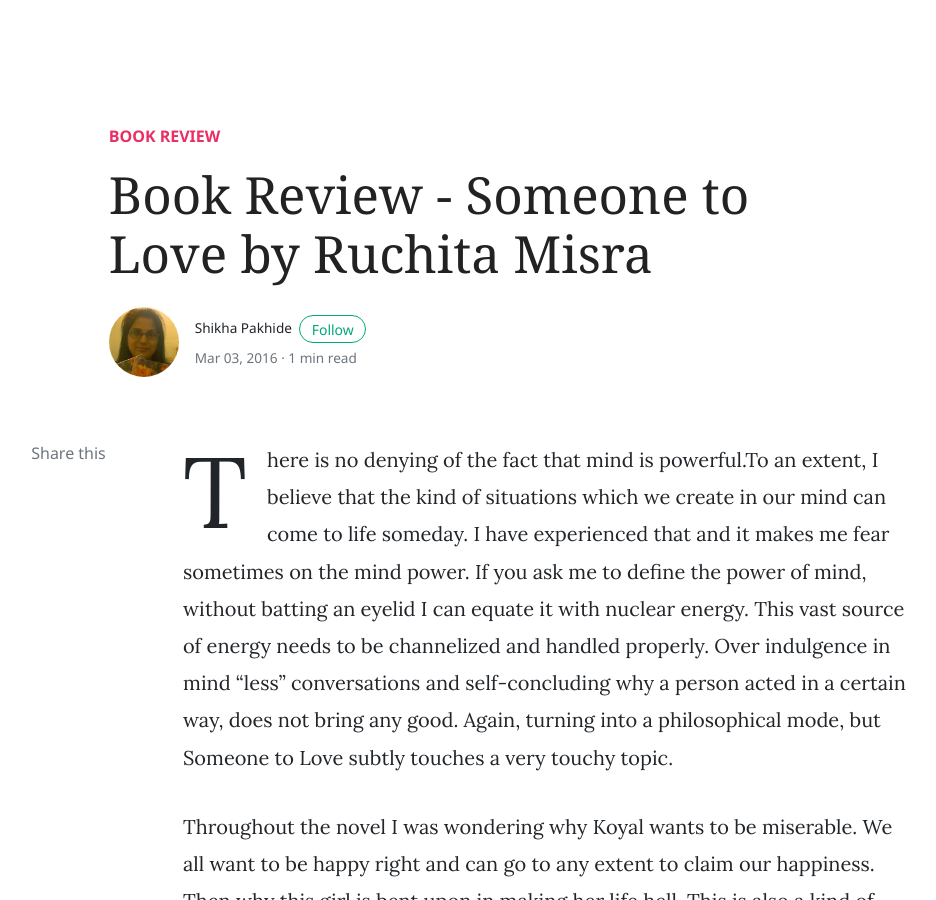
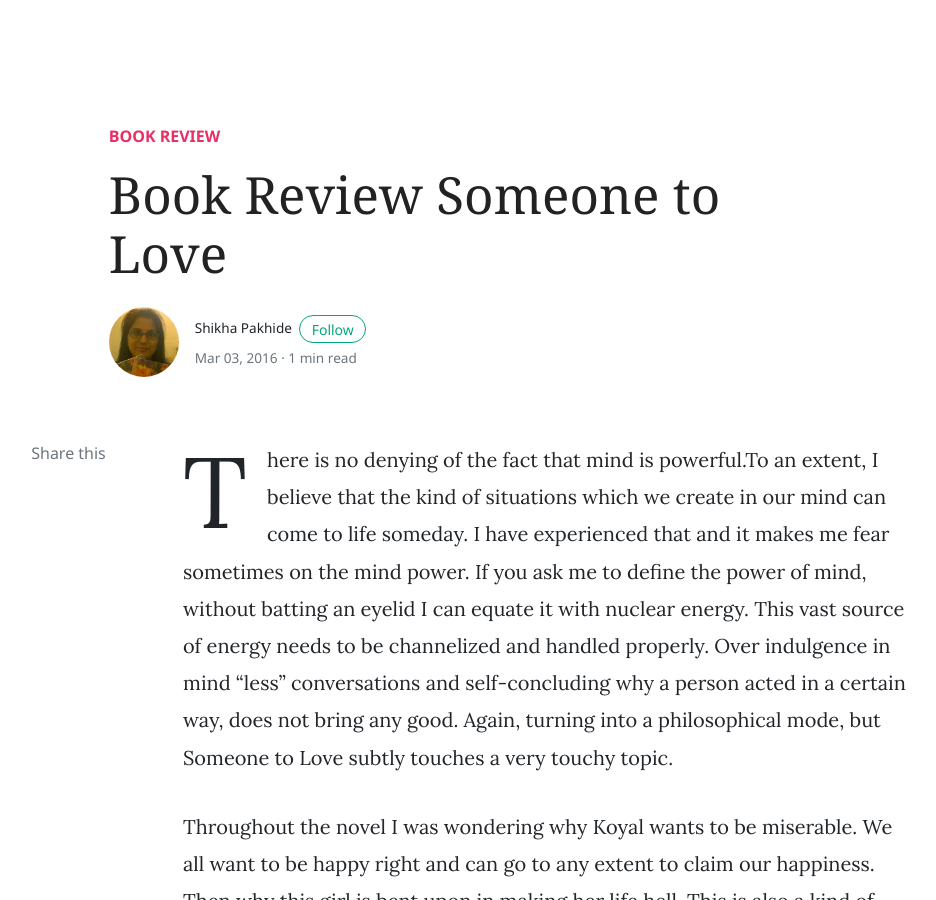
Before and after one commit to shikhashikz/shikhashikz.github.io, a Jekyll site: the page built from _posts/2016-03-03-bookreview-ruchitamisra.md, in a window 1280 px wide and 900 px high. Shown: the whole window, without its empty margins (187-1123 px from the left). Built offline with Jekyll 4.4.1, drawn with Linux system fonts in a browser that asks for light colours; nearby versions of some CDN libraries; comment, search, counter and statistics services are not loaded.

Commit message:
Update 2016-03-03-bookreview-ruchitamisra.md

```diff
--- a/_posts/2016-03-03-bookreview-ruchitamisra.md
+++ b/_posts/2016-03-03-bookreview-ruchitamisra.md
@@ -1,6 +1,6 @@
 ---
 layout: post
-title: Book Review - Someone to Love by Ruchita Misra
+title: Book Review Someone to Love
 category: [Book Review]
 keywords: bookreview fiction someonetolove ruchitamisra fiction
 summary: Someone to Love Bookreview
```
